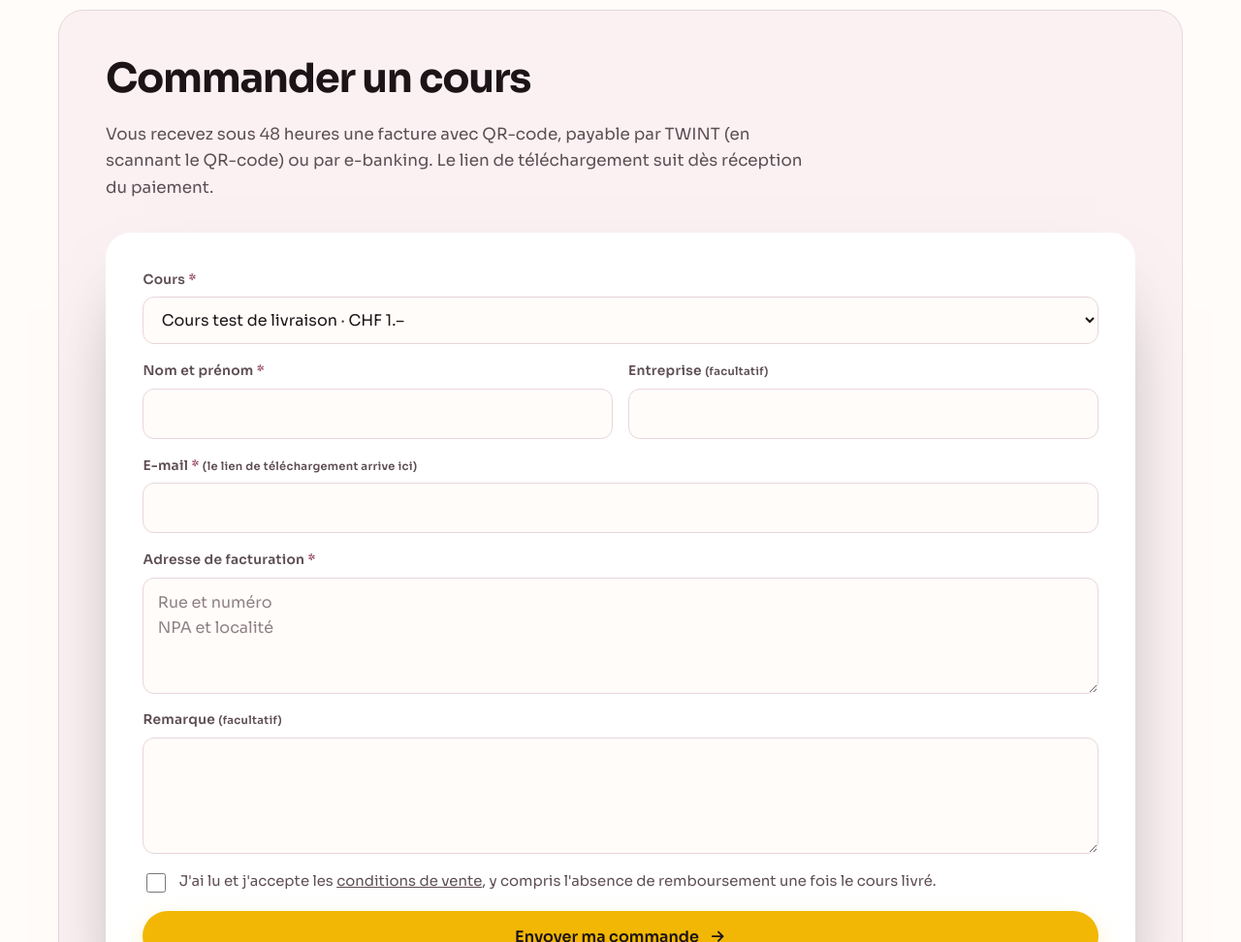
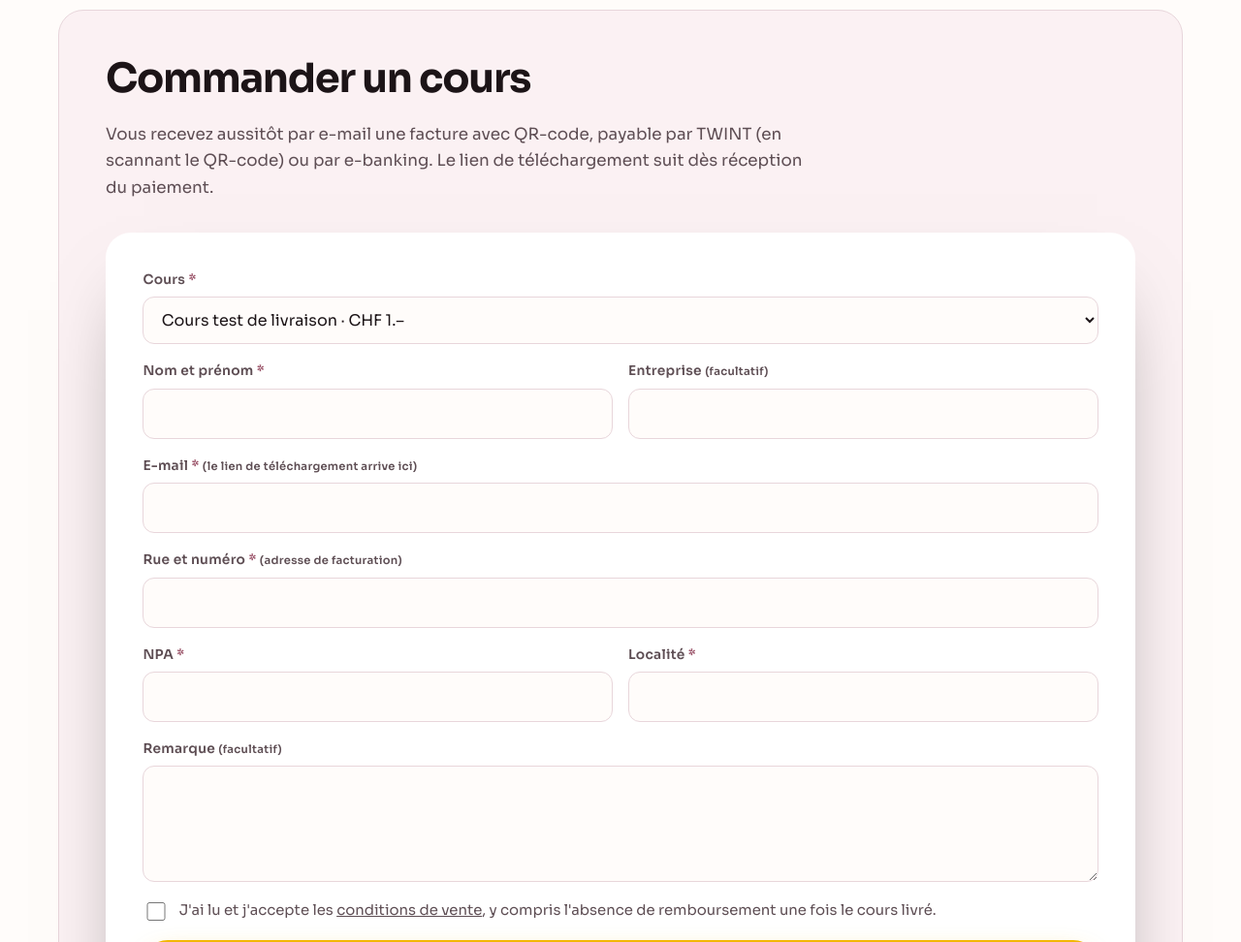
Before and after one commit to jfcpro/site, a plain HTML site: page catalogue.html in a window 1280 px wide. Shown: the part 1660-2632 px from the top of the page at 97% size. Drawn offline with Linux system fonts and the light colour scheme.

Commit message:
Commande : adresse en trois champs pour la QR-facture, facture envoyée automatiquement (#2)
Claude-Session: https://claude.ai/code/session_01WXFoa2HPCdaQSikXerar5X

Co-authored-by: Claude <noreply@anthropic.com>

```diff
--- a/catalogue.html
+++ b/catalogue.html
@@ -39,7 +39,7 @@
   <div class="wrap">
     <p class="eyebrow">Catalogue</p>
     <h1>Des cours prêts à donner.</h1>
-    <p class="intro">Chaque cours est livré complet : présentation, supports et exercices, aux formats Word, PowerPoint et Excel, modifiables pour votre usage interne. Vous commandez en ligne, vous payez la QR-facture par TWINT ou e-banking, et vous recevez un lien de téléchargement personnel par e-mail.</p>
+    <p class="intro">Chaque cours est livré complet : présentation, supports et exercices, aux formats Word, PowerPoint et Excel, modifiables pour votre usage interne. Vous commandez en ligne, vous recevez aussitôt la facture avec QR-code par e-mail, vous la payez par TWINT ou e-banking, puis vous recevez un lien de téléchargement personnel.</p>
     <ol class="cat-etapes" aria-label="Comment ça marche">
       <li><b>1</b>Commandez un cours</li>
       <li><b>2</b>Payez la QR-facture par TWINT ou e-banking</li>
@@ -91,7 +91,7 @@
     </div>
     <section class="commande" id="commande" aria-labelledby="t-commande">
       <h2 id="t-commande">Commander un cours</h2>
-      <p class="intro">Vous recevez sous 48 heures une facture avec QR-code, payable par TWINT (en scannant le QR-code) ou par e-banking. Le lien de téléchargement suit dès réception du paiement.</p>
+      <p class="intro">Vous recevez aussitôt par e-mail une facture avec QR-code, payable par TWINT (en scannant le QR-code) ou par e-banking. Le lien de téléchargement suit dès réception du paiement.</p>
       <form class="form" id="form-commande" data-envoi="https://script.google.com/macros/s/AKfycbzuB1uBzFcflEqI8S1LlohgeTx-zHVfiCB1JsFnDTUH2aLfwD7G528lyKwj_paPhCCC/exec">
         <input type="hidden" name="Type" value="Commande">
         <div class="honey" aria-hidden="true"><label for="k-hp">Ne pas remplir</label><input id="k-hp" name="_honey" tabindex="-1" autocomplete="off"></div>
@@ -104,7 +104,9 @@
         <div class="f f2"><label for="k-nom">Nom et prénom <b>*</b></label><input id="k-nom" name="Nom" required autocomplete="name"></div>
         <div class="f f2"><label for="k-ent">Entreprise <small>(facultatif)</small></label><input id="k-ent" name="Entreprise" autocomplete="organization"></div>
         <div class="f"><label for="k-mail">E-mail <b>*</b> <small>(le lien de téléchargement arrive ici)</small></label><input id="k-mail" name="email" type="email" required autocomplete="email"></div>
-        <div class="f"><label for="k-adr">Adresse de facturation <b>*</b></label><textarea id="k-adr" name="Adresse" rows="3" required autocomplete="street-address" placeholder="Rue et numéro&#10;NPA et localité"></textarea></div>
+        <div class="f"><label for="k-rue">Rue et numéro <b>*</b> <small>(adresse de facturation)</small></label><input id="k-rue" name="Rue" required maxlength="70" autocomplete="address-line1"></div>
+        <div class="f f2"><label for="k-npa">NPA <b>*</b></label><input id="k-npa" name="NPA" required maxlength="16" inputmode="numeric" autocomplete="postal-code"></div>
+        <div class="f f2"><label for="k-loc">Localité <b>*</b></label><input id="k-loc" name="Localite" required maxlength="35" autocomplete="address-level2"></div>
         <div class="f"><label for="k-rem">Remarque <small>(facultatif)</small></label><textarea id="k-rem" name="Remarque" rows="2"></textarea></div>
         <label class="f cgv-ok"><input type="checkbox" required> <span>J'ai lu et j'accepte les <a href="cgv.html" target="_blank">conditions de vente</a>, y compris l'absence de remboursement une fois le cours livré.</span></label>
         <p class="file-msg" id="k-msg" role="status"></p>
```
Also changed, not shown: cgv.html (+1 -1 lines), merci-commande.html (+1 -1 lines).
